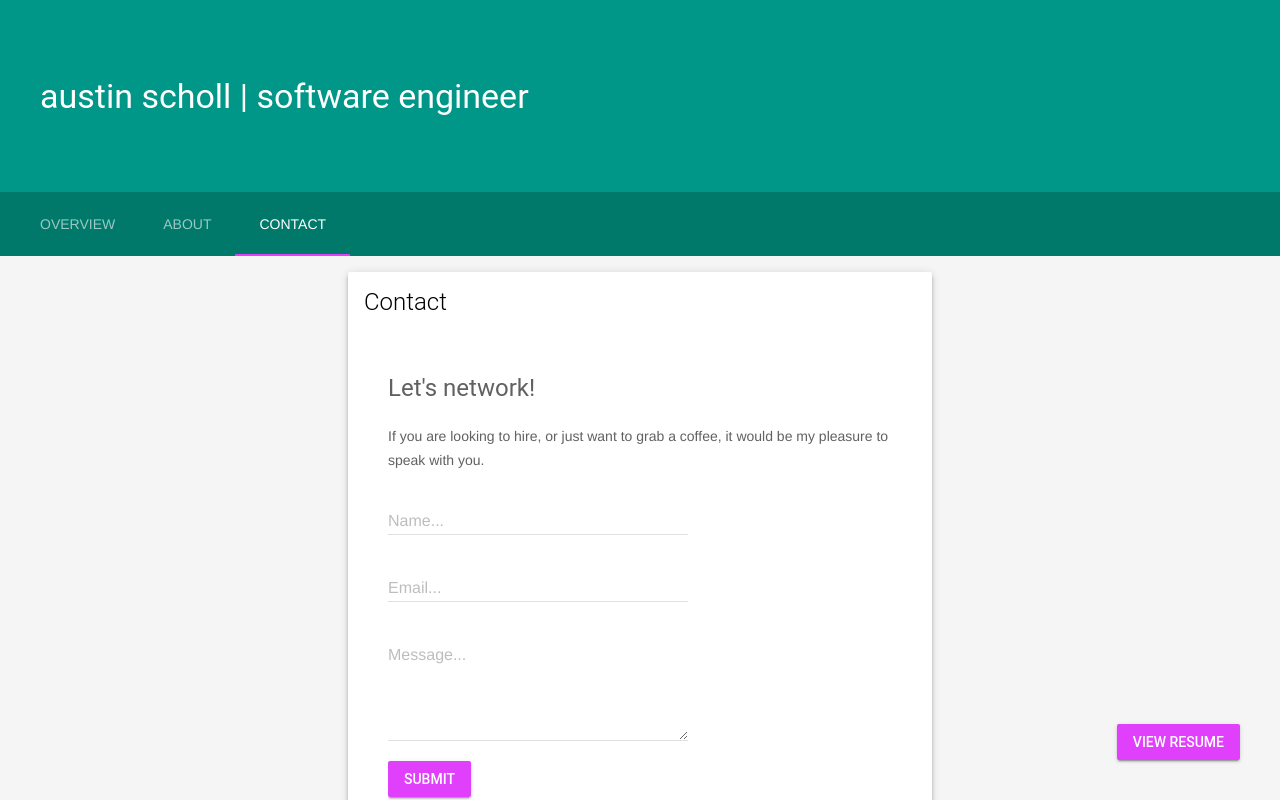
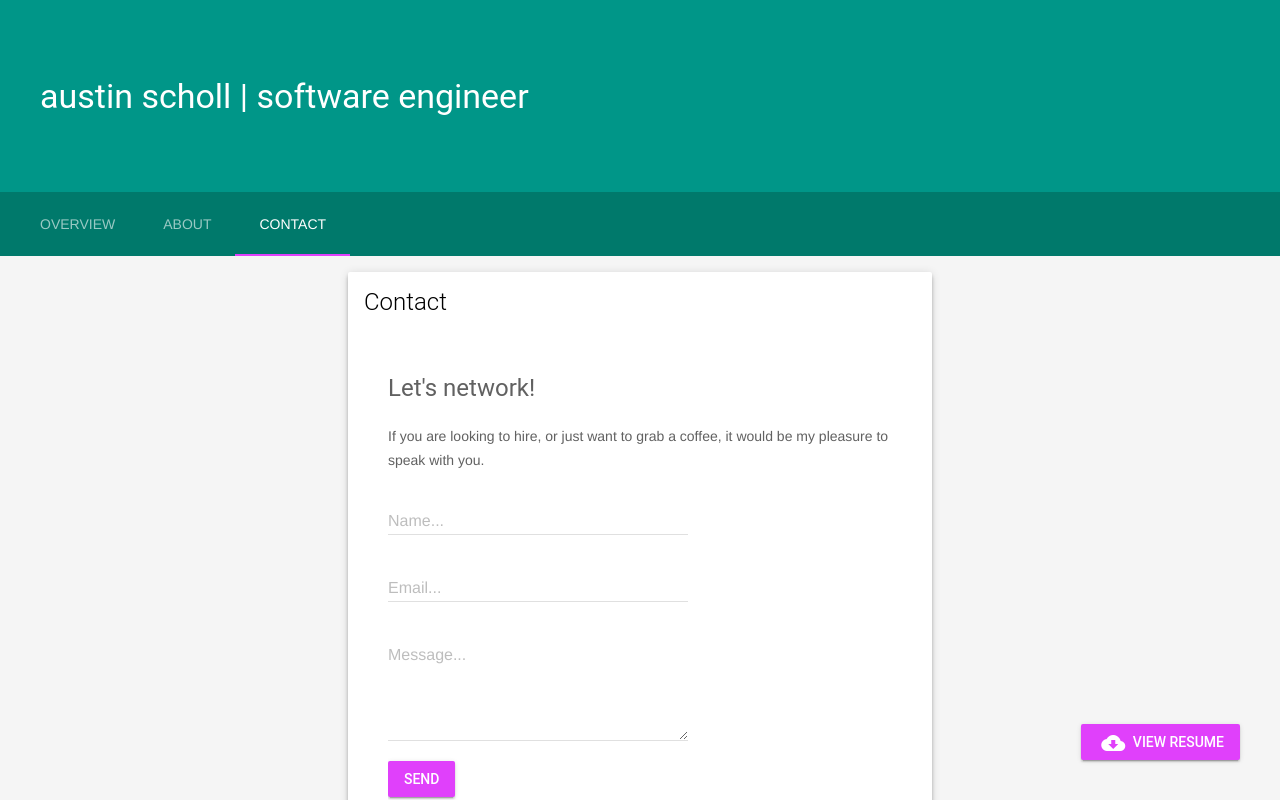
Before and after one commit to austinmscholl/2019-Portofiolio, a website: page contact.html in a window 1280 px wide. Drawn offline with nearby package versions, Linux system fonts and the light colour scheme.

Commit message:
added icon

```diff
--- a/contact.html
+++ b/contact.html
@@ -109,7 +109,7 @@
                                 <button
                                     class="mdl-button mdl-js-button mdl-button--raised mdl-js-ripple-effect mdl-button--accent"
                                     type="submit">
-                                    Submit
+                                    Send
                                 </button>
                             </p>
                         </form>
@@ -141,8 +141,11 @@
     </div>
     <a href="https://docs.google.com/document/d/1KbOGuvE05YVD562RCI7NK3aRcX9EyHBcIkzBOvAxw0o/edit?usp=sharing"
         target="_blank" id="view-resume"
-        class="mdl-button mdl-js-button mdl-button--raised mdl-js-ripple-effect mdl-color--accent mdl-color-text--accent-contrast">View
-        Resume</a>
+        class="mdl-button mdl-js-button mdl-button--raised mdl-js-ripple-effect mdl-color--accent mdl-color-text--accent-contrast">
+        <button class="mdl-button mdl-button--icon">
+            <i class="material-icons">cloud_download</i>
+        </button>
+        View Resume</a>
     <script src="$$hosted_libs_prefix$$/$$version$$/material.min.js"></script>
 
 </body>
```
Also changed, not shown: about.html (+11 -2 lines), index.html (+5 -2 lines).
